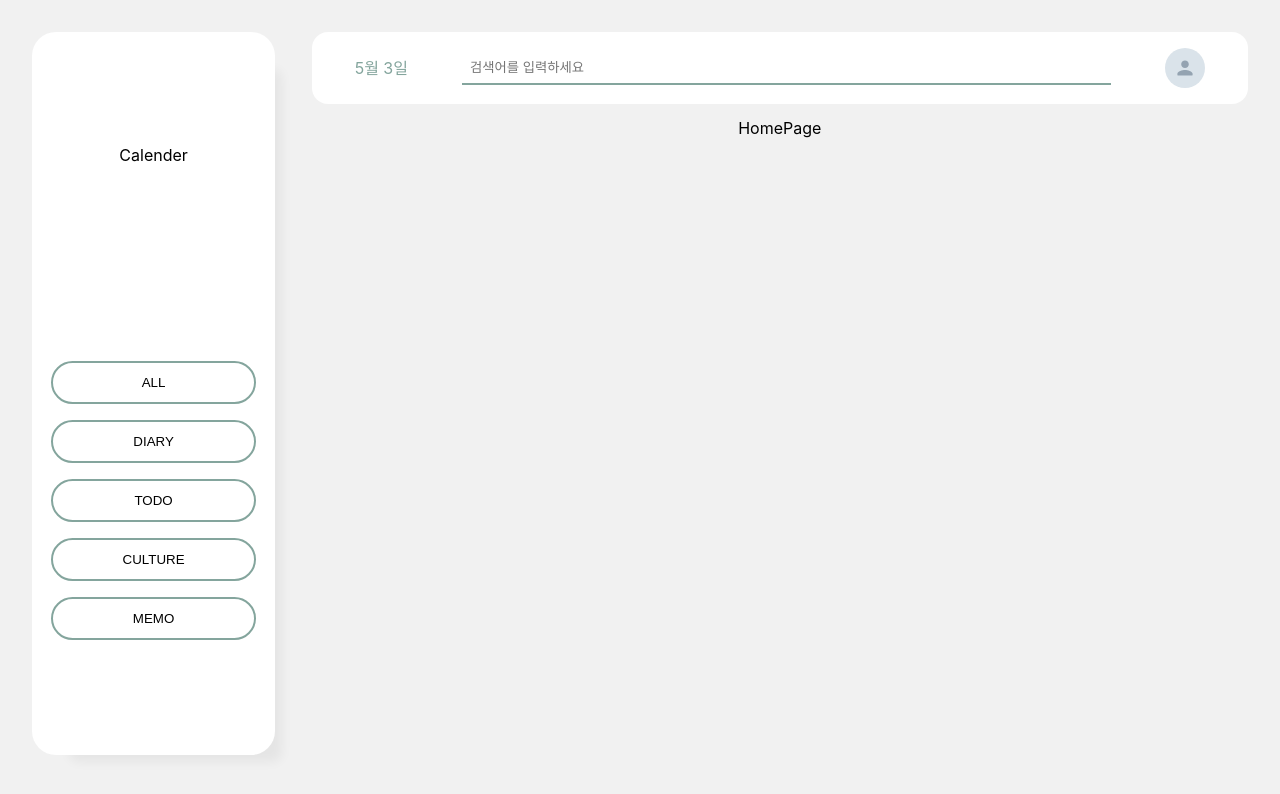
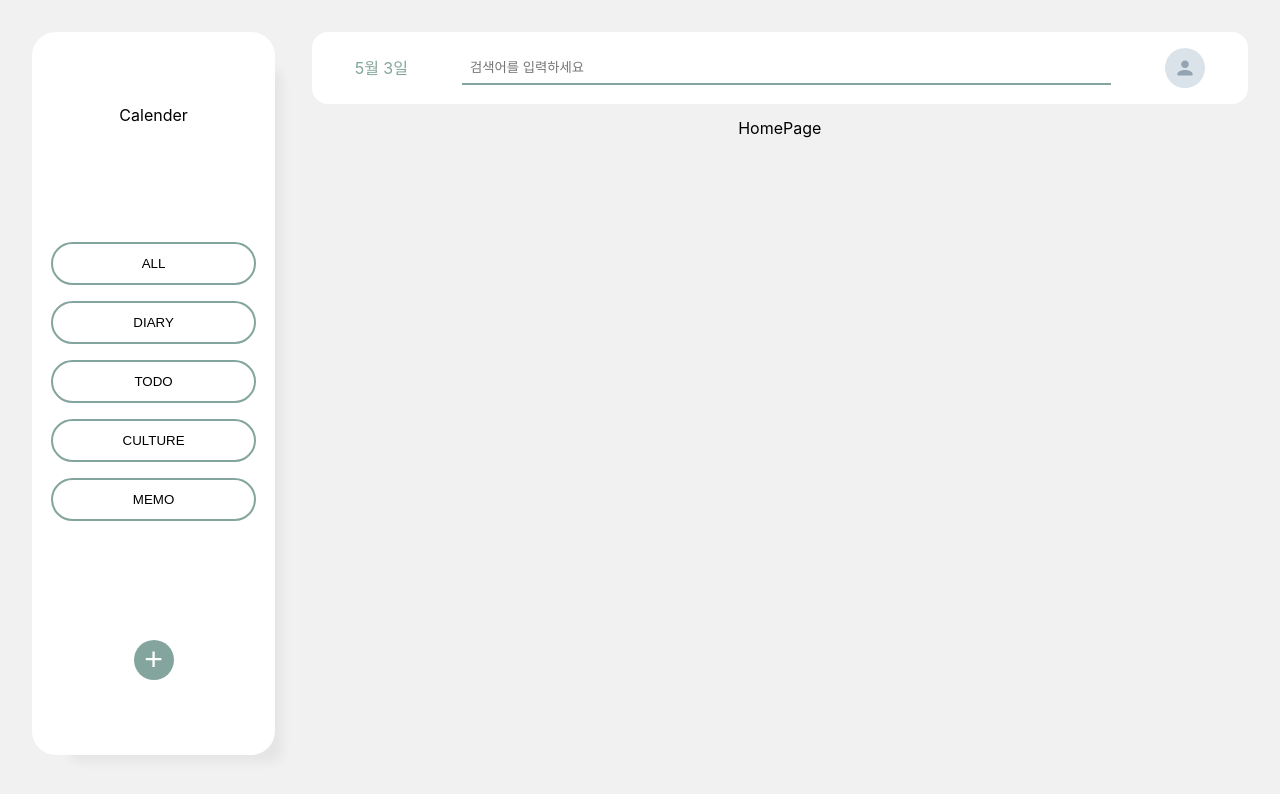
Before and after one commit to New-Ha/MyManager, a React (Vite) app: page / in a window 1280 px wide. Shown: the top 794 px of the page. Built offline with nearby package versions, Linux system fonts and the light colour scheme.

Commit message:
🚀 [Feat]: Add Create_button & Set router

```diff
--- a/src/Router.jsx
+++ b/src/Router.jsx
@@ -10,6 +10,7 @@ import MemoPage from './pages/MemoPage';
 import ProfilePage from './pages/ProfilePage';
 import MainLayout from './layout/MainLayout';
 import CulturePage from './pages/CulturePage';
+import CreatePage from './pages/CreatePage';
 
 const router = createBrowserRouter([
     {
@@ -56,6 +57,10 @@ const router = createBrowserRouter([
                 path: '/profile',
                 element: <ProfilePage />,
             },
+            {
+                path: '/create',
+                element: <CreatePage />,
+            },
         ],
     },
 
--- a/src/components/Sidebar.css
+++ b/src/components/Sidebar.css
@@ -27,3 +27,14 @@
 .sidebar_nav .sidebar_nav_btn:hover {
     background-color: #e2ece9;
 }
+
+.add_btn {
+    width: 2.5rem;
+    height: 2.5rem;
+    font-size: 2rem;
+    text-align: center;
+    border-radius: 100%;
+    border: none;
+    background-color: #84a59d;
+    color: white;
+}
--- a/src/components/Sidebar.jsx
+++ b/src/components/Sidebar.jsx
@@ -1,17 +1,30 @@
-import { Link } from 'react-router-dom'
-import './Sidebar.css'
+import { Link } from 'react-router-dom';
+import './Sidebar.css';
 
 export default function Sidebar() {
-	return (
-		<div className='sidebar_container'>
-			<div>Calender</div>
-			<nav className='sidebar_nav'>
-				<Link to='/'><button className='sidebar_nav_btn'>ALL</button></Link>
-				<Link to='/diary'><button className='sidebar_nav_btn'>DIARY</button></Link>
-				<Link to='/todo'><button className='sidebar_nav_btn'>TODO</button></Link>
-				<Link to='/culture'><button className='sidebar_nav_btn'>CULTURE</button></Link>
-				<Link to='/memo'><button className='sidebar_nav_btn'>MEMO</button></Link>
-			</nav>
-		</div>
-	)
+    return (
+        <div className="sidebar_container">
+            <div>Calender</div>
+            <nav className="sidebar_nav">
+                <Link to="/">
+                    <button className="sidebar_nav_btn">ALL</button>
+                </Link>
+                <Link to="/diary">
+                    <button className="sidebar_nav_btn">DIARY</button>
+                </Link>
+                <Link to="/todo">
+                    <button className="sidebar_nav_btn">TODO</button>
+                </Link>
+                <Link to="/culture">
+                    <button className="sidebar_nav_btn">CULTURE</button>
+                </Link>
+                <Link to="/memo">
+                    <button className="sidebar_nav_btn">MEMO</button>
+                </Link>
+            </nav>
+            <Link to="/create">
+                <button className='add_btn'>+</button>
+            </Link>
+        </div>
+    );
 }
--- /dev/null
+++ b/src/pages/CreatePage.jsx
@@ -0,0 +1,9 @@
+import React from 'react'
+
+function CreatePage() {
+	return (
+		<div>CreatePage</div>
+	)
+}
+
+export default CreatePage
```
Lines whose indentation alone changed are shown as unchanged.
